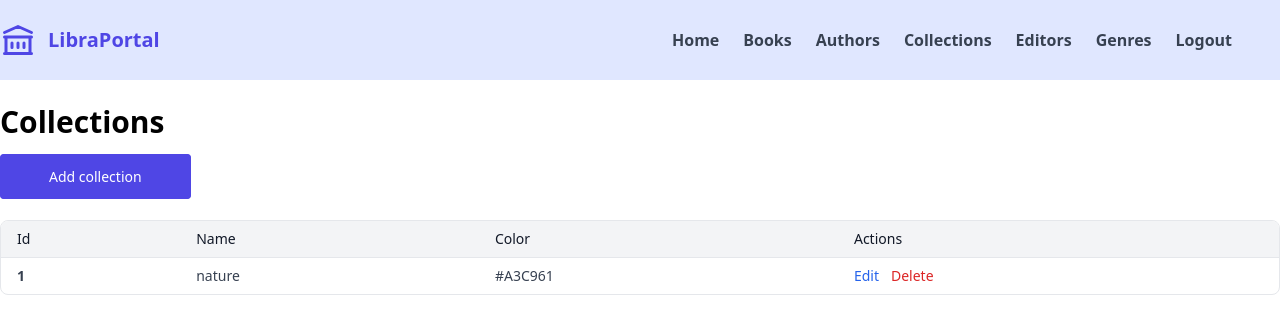
After one commit to HoreKk/django-library, a Django app: page /collections in a window 1280 px wide. The commit adds this page. Shown: the top 334 px of the page. Run offline with Django 4.2, Linux system fonts and the light colour scheme; a user stored in the database is signed in; data comes from the database, SQL or seed files in the repository; style sheets or scripts are compiled from the project's sources; some libraries are stand-ins or nearby versions.

Commit message:
feat: add CURD for editor and collections

```diff
--- a/library/urls.py
+++ b/library/urls.py
@@ -35,5 +35,13 @@ urlpatterns = [
     path('editors', views.EditorListView.as_view(), name='editor_list'),
     path('editor', views.EditorCreateView.as_view(), name='editor_create'),
     path('editor/<slug:pk>', views.EditorUpdateView.as_view(), name='editor_detail'),
-    path('author/<slug:pk>/delete', views.EditorDeleteView.as_view(), name='editor_delete'),
+    path('editor/<slug:pk>/delete', views.EditorDeleteView.as_view(), name='editor_delete'),
+    path('collections', views.CollectionListView.as_view(), name='collection_list'),
+    path('collection', views.CollectionCreateView.as_view(), name='collection_create'),
+    path('collection/<slug:pk>', views.CollectionUpdateView.as_view(), name='collection_detail'),
+    path('collection/<slug:pk>/delete', views.CollectionDeleteView.as_view(), name='collection_delete'),
+    path('genres', views.GenreListView.as_view(), name='genre_list'),
+    path('genre', views.GenreCreateView.as_view(), name='genre_create'),
+    path('genre/<slug:pk>', views.GenreUpdateView.as_view(), name='genre_detail'),
+    path('genre/<slug:pk>/delete', views.GenreDeleteView.as_view(), name='genre_delete'),
 ]
--- a/library/views.py
+++ b/library/views.py
@@ -63,6 +63,7 @@ class BookDeleteView(LoginRequiredMixin, DeleteView):
 	model = Book
 	success_url = reverse_lazy('book_list')
 
+
 # Authors CRUD
 class AuthorListView(UserPassesTestMixin, ListView):
 	model = Author
@@ -92,6 +93,7 @@ class AuthorDeleteView(LoginRequiredMixin, DeleteView):
 	model = Author
 	success_url = reverse_lazy('author_list')
 
+
 # Editors CRUD
 class EditorListView(UserPassesTestMixin, ListView):
 	model = Editor
@@ -120,3 +122,63 @@ class EditorUpdateView(LoginRequiredMixin, UpdateView):
 class EditorDeleteView(LoginRequiredMixin, DeleteView):
 	model = Editor
 	success_url = reverse_lazy('editor_list')
+
+
+# Collections CRUD
+class CollectionListView(UserPassesTestMixin, ListView):
+	model = Collection
+	template_name = 'back/collections/list.html'
+
+	def test_func(self):
+		return self.request.user.library is not None
+
+	def get_context_data(self, **kwargs):
+		context = super().get_context_data(**kwargs)
+		context['collection_fields'] = [f.name for f in Collection._meta.get_fields()]
+		return context
+
+class CollectionCreateView(LoginRequiredMixin, CreateView):
+	model = Collection
+	fields = ['name', 'color']
+	template_name = 'back/collections/edit.html'
+	success_url = '/collections'
+
+class CollectionUpdateView(LoginRequiredMixin, UpdateView):
+	model = Collection
+	fields = ['name', 'color']
+	template_name = 'back/collections/edit.html'
+	success_url = '/collections'
+
+class CollectionDeleteView(LoginRequiredMixin, DeleteView):
+	model = Collection
+	success_url = reverse_lazy('collection_list')
+
+
+# Collections CRUD
+class GenreListView(UserPassesTestMixin, ListView):
+	model = Genre
+	template_name = 'back/genres/list.html'
+
+	def test_func(self):
+		return self.request.user.library is not None
+
+	def get_context_data(self, **kwargs):
+		context = super().get_context_data(**kwargs)
+		context['genre_fields'] = [f.name for f in Genre._meta.get_fields()]
+		return context
+
+class GenreCreateView(LoginRequiredMixin, CreateView):
+	model = Genre
+	fields = ['name']
+	template_name = 'back/genres/edit.html'
+	success_url = '/genres'
+
+class GenreUpdateView(LoginRequiredMixin, UpdateView):
+	model = Genre
+	fields = ['name']
+	template_name = 'back/genres/edit.html'
+	success_url = '/genres'
+
+class GenreDeleteView(LoginRequiredMixin, DeleteView):
+	model = Genre
+	success_url = reverse_lazy('genre_list')
--- /dev/null
+++ b/templates/back/collections/list.html
@@ -0,0 +1,48 @@
+
+
+{% extends 'base.html' %}
+
+{% block content %}
+
+<h1 class="text-3xl font-bold">Collections</h1>
+
+<div class="mt-6">
+  <a href="{% url 'collection_create' %}" class="btn btn-primary">
+    Add collection
+  </a>
+</div>
+
+<div class="mt-8 overflow-hidden overflow-x-auto rounded-lg border border-gray-200">
+  <table class="min-w-full divide-y divide-gray-200 text-sm">
+    <thead class="bg-gray-100">
+      <tr>
+        {% for field in collection_fields %}
+          {% if field != 'book' %}
+            <th class="px-4 py-2 text-left font-medium text-gray-900">{{ field | capfirst }}</th>
+          {% endif %}
+        {% endfor %}
+        <th class="px-4 py-2 text-left font-medium text-gray-900">Actions</th>
+      </tr>
+    </thead>
+    <tbody class="divide-y divide-gray-200">
+      {% for collection in object_list %}
+        <tr>
+          <th class="px-4 py-2 text-gray-700 text-left">{{ collection.id }}</th>
+          <td class="px-4 py-2 text-gray-700">{{ collection.name }}</td>
+          <td class="px-4 py-2 text-gray-700">{{ collection.color }}</td>
+          <td class="flex gap-3 px-4 py-2 text-gray-700">
+            <a href="{% url 'collection_detail' collection.id %}" class="text-sm font-medium text-blue-600 hover:underline">Edit</a>
+            <form method="POST" action="{% url 'collection_delete' collection.id %}">
+              {% csrf_token %}
+              <button type="submit" class="text-sm font-medium text-red-600 hover:underline">
+                Delete
+              </button>
+            </form>
+          </td>
+        </tr>
+      {% endfor %}
+    </tbody>
+  </table>
+</div>
+
+{% endblock %}
--- a/templates/base.html
+++ b/templates/base.html
@@ -38,8 +38,18 @@
                     </a>
                   </li>
                   <li>
+                    <a class="text-gray-700 transition hover:text-indigo-600" href="{% url 'collection_list' %}">
+                      Collections
+                    </a>
+                  </li>
+                  <li>
                     <a class="text-gray-700 transition hover:text-indigo-600" href="{% url 'editor_list' %}">
                       Editors
+                    </a>
+                  </li>
+                  <li>
+                    <a class="text-gray-700 transition hover:text-indigo-600" href="{% url 'genre_list' %}">
+                      Genres
                     </a>
                   </li>
                 {% endif %}
```
Also changed, not shown: templates/back/collections/edit.html (added, +35 -0 lines), templates/back/genres/edit.html (added, +35 -0 lines), templates/back/genres/list.html (added, +47 -0 lines).
